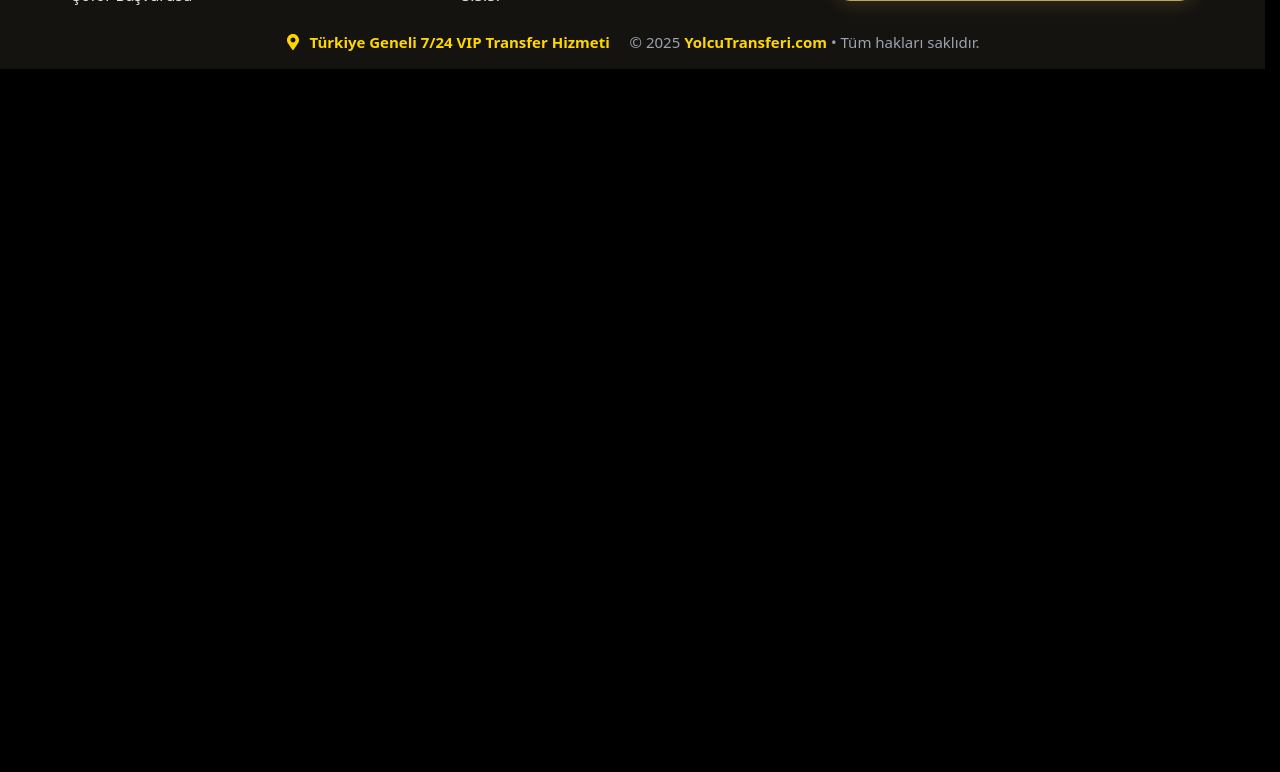
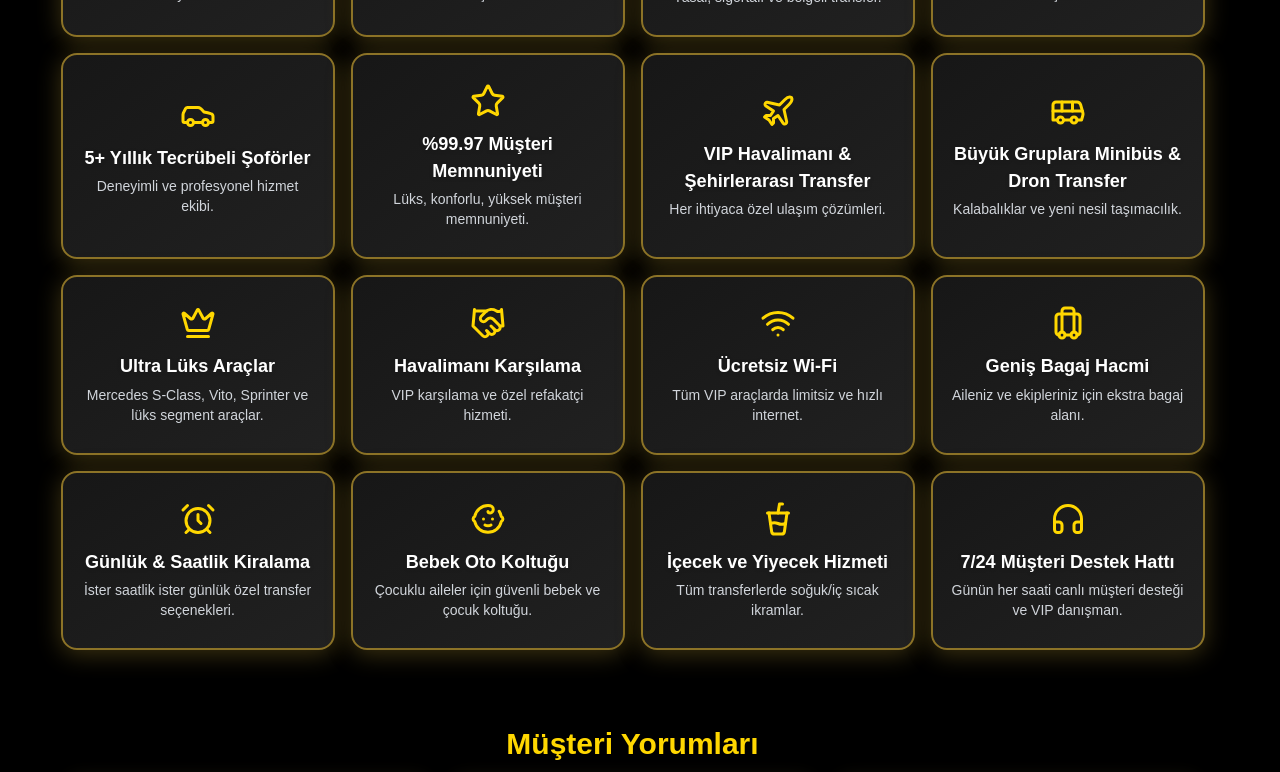
Before and after one commit to haliltayfur/yolcutransferi, a Next.js app: page / in a window 1280 px wide. Shown: the part 1720-2492 px from the top of the page. Before the commit the page ends 1789 px from the top, so only its background shows below. Built offline with nearby package versions, Linux system fonts and the light colour scheme.

Commit message:
Update page.js

```diff
--- a/app/page.js
+++ b/app/page.js
@@ -2,9 +2,11 @@
 import { useRef, useEffect, useState } from "react";
 import HeroSlider from "../components/HeroSlider";
 import VipTransferForm from "../components/VipTransferForm";
+import AdvantagesBar from "../components/AdvantagesBar";
+import TestimonialsSlider from "../components/TestimonialsSlider";
 
 export default function Home() {
-  // Slider genişliği ölçümü için
+  // Slider genişliği için referans ve state
   const sliderOuterRef = useRef();
   const [sliderWidth, setSliderWidth] = useState(1200);
   const [isMobile, setIsMobile] = useState(false);
@@ -22,11 +24,10 @@ export default function Home() {
   }, []);
 
   // Oranlar
-  const formW = isMobile ? "98vw" : sliderWidth * 0.56;  // mevcut genişliğin %56'sı (örneğin 700px)
-  const gapW = isMobile ? 0 : 48;                       // 3cm boşluk desktop, mobilde yok
-  const videoW = isMobile ? 0 : sliderWidth * 0.28;      // video genişliği desktopta %28 (ör: 350px)
+  const formW = isMobile ? "98vw" : sliderWidth * 0.56;
+  const gapW = isMobile ? 0 : 48;
+  const videoW = isMobile ? 0 : sliderWidth * 0.28;
 
-  // Video kontrolleri için fonksiyon (isteğe bağlı ek özellikler için hazır)
   function handleFormComplete(data) {
     if (typeof window !== "undefined") {
       localStorage.setItem("rezFormData", JSON.stringify(data));
@@ -107,6 +108,10 @@ export default function Home() {
           </div>
         )}
       </div>
+
+      {/* === ALT KISIM === */}
+      <AdvantagesBar />
+      <TestimonialsSlider />
     </main>
   );
 }
```
